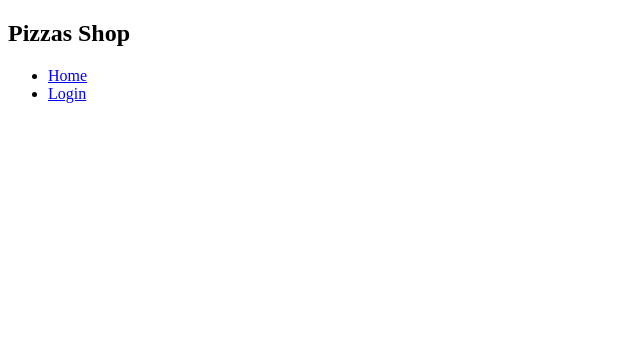
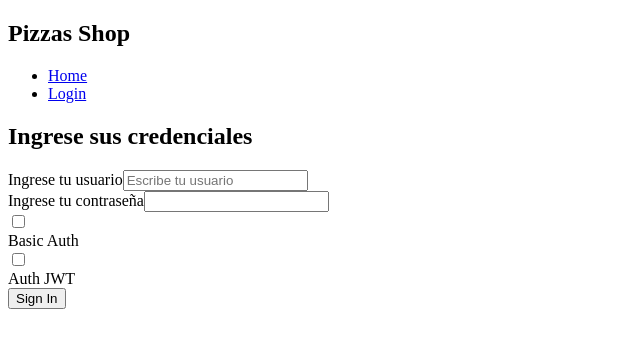
Before and after one commit to imperialesjeremias/Pizza_test_full_stack, a React (Vite) app in the folder client/: page /login in a window 1280 px wide. Shown: the top 348 px of the page, without its empty margins (0-640 px from the left). Built offline with nearby package versions, Linux system fonts and the light colour scheme.

Commit message:
login, authslice, store

```diff
--- a/client/App.jsx
+++ b/client/App.jsx
@@ -1,16 +1,18 @@
-import {Routes, Route} from 'react-router-dom';
-import Navbar from './src/components/Navbar';
-import Home from './src/pages/Home';
+import { Routes, Route } from "react-router-dom";
+import Navbar from "./src/components/Navbar";
+import Home from "./src/pages/Home";
+import { Login } from "./src/pages/Login";
 
 function App() {
-    return(
-        <>
-        <Navbar/>
-         <Routes>
-            <Route to="/" element={Home}/>
-         </Routes>
-        </>
-    )
+  return (
+    <>
+      <Navbar />
+      <Routes>
+        <Route path="/" element={Home} />
+        <Route path="/login" element={<Login />} />
+      </Routes>
+    </>
+  );
 }
 
 export default App;
--- a/client/main.jsx
+++ b/client/main.jsx
@@ -1,12 +1,16 @@
-import ReactDOM  from "react-dom/client";
+import ReactDOM from "react-dom/client";
 import React from "react";
 import App from "./App";
 import { BrowserRouter } from "react-router-dom";
+import { Provider } from "react-redux";
+import { store } from "./src/app/store";
 
-ReactDOM.createRoot(document.getElementById('app')).render(
+ReactDOM.createRoot(document.getElementById("app")).render(
   <React.StrictMode>
-    <BrowserRouter>
-    <App/>
-    </BrowserRouter>
+    <Provider store={store}>
+      <BrowserRouter>
+        <App />
+      </BrowserRouter>
+    </Provider>
   </React.StrictMode>
 );
--- a/client/src/app/store.js
+++ b/client/src/app/store.js
@@ -0,0 +1,8 @@
+import { configureStore } from "@reduxjs/toolkit";
+import authReducer from "../feactures/auth/authSlice"
+
+export const store = configureStore({
+    reducer: {
+        auth: authReducer
+    }
+});
--- a/client/src/feactures/auth/authSlice.js
+++ b/client/src/feactures/auth/authSlice.js
@@ -15,6 +15,67 @@ export const loginBasic = createAsyncThunk("auth/basicLogin", async (user) => {
 const authSlice = createSlice({
     name: "auth",
     initialState: {
-        token: localStorage.getItem("token") || null
-    }
-})
+        token: localStorage.getItem("token") || null,
+        basicToken: localStorage.getItem("basicToken") || null,
+        user: JSON.parse(localStorage.getItem("user")) || null,
+        isAuth: localStorage.getItem("isAuth") === "true" ? true : false,
+    },
+    reducers: {
+        setAuthData: (state, action) => {
+
+            state.token = action.payload.accessToken;
+            state.user = action.payload.user;
+            state.isAuth = true;
+            const { password, ...userWiwhoutPassword } = action.payload.user;
+            localStorage.setItem("token", action.payload.accessToken);
+            localStorage.setItem("user", JSON.stringify(userWiwhoutPassword));
+            localStorage.setItem("isAuth", "true");
+        },
+        setAuthBasic: (state, action) => {
+            state.basicToken = action.payload.token;
+            state.user = action.payload.user;
+            state.isAuth = true;
+
+            localStorage.setItem("basicToken", action.payload.token);
+            localStorage.setItem("user", JSON.stringify(action.payload.user));
+            localStorage.setItem("isAuth", "true");
+        },
+        logout: (state) => {
+            state.token = "";
+            state.user = null;
+            state.isAuth = false;
+
+            localStorage.removeItem("token");
+            localStorage.removeItem("basicToken");
+            localStorage.removeItem("user");
+            localStorage.removeItem("isAuth");
+        },
+    },
+    extraReducers: (builder) => {
+        builder
+            .addCase(login.fulfilled, (state, action) => {
+                console.log("login", action.payload.user)
+                return {
+                    ...state,
+                    token: action.payload.token,
+                    user: action.payload.user,
+                    isAuth: true,
+                }
+            })
+            .addCase(login.rejected, (state, action) => {
+
+                return {
+                    ...state,
+                    token: action.payload.token,
+                    user: action.payload.user,
+                    isAuth: true,
+                }
+            })
+            .addCase(loginBasic.rejected, (state, action) => {
+                state.error = action.error.message;
+            })
+    },
+});
+
+export const { setProfile, setAuthData, setAuthBasic, logout} = authSlice.actions;
+export default authSlice.reducer;
--- a/client/src/pages/Login.jsx
+++ b/client/src/pages/Login.jsx
@@ -0,0 +1,127 @@
+import { useState } from "react";
+import { useDispatch } from "react-redux";
+import {
+  login,
+  loginBasic,
+  setAuthData,
+  setAuthBasic,
+} from "../feactures/auth/authSlice";
+import { useNavigate } from "react-router-dom";
+
+export const Login = () => {
+  const [auth, setAuth] = useState("");
+  const [nombre, setNombre] = useState("");
+  const [password, setPassword] = useState("");
+  const navigate = useNavigate();
+  const dispatch = useDispatch();
+
+  const handleAuth = (e) => {
+    setAuth(e.target.value);
+  };
+  const handleUsuarioChange = (e) => {
+    setNombre(e.target.value);
+  };
+  const handlePasswordChange = (e) => {
+    setPassword(e.target.value);
+  };
+
+  const handleLogin = async (e) => {
+    e.preventDefault();
+    if (!auth) {
+      dispatch(console.log("error", "Seleccione el tipo de autenticación"));
+      return;
+    } else if (!nombre || !password) {
+      dispatch(console.log("error", "ingrese usuario y contraseña"));
+      return;
+    } else {
+      try {
+        if (auth === "jwt") {
+          const res = await dispatch(login({ nombre, password }));
+          if (res.error && res.error.code === "ERR_BAD_REQUEST")
+            dispatch(console.log("error", "usuario o contraseña incorrectos"));
+          dispatch(setAuthData(res.payload));
+        } else if (auth === "basic") {
+          const res = await dispatch(loginBasic({ nombre, password }));
+          if (res.error && res.error.code === "ERR_BAD_REQUEST")
+            dispatch(console.log("error", "usuario o contraseña incorrectos"));
+          dispatch(setAuthBasic(res.payload));
+        }
+        navigate("/");
+        dispatch(console.log("Succes", "Usuario autenticado correctamente"));
+      } catch (error) {
+        console.log("error", "internal server error");
+      }
+    }
+  };
+
+  return (
+    <section>
+      <div>
+        <div>
+          <h1>Ingrese sus credenciales</h1>
+          <form>
+            <div>
+              <label htmlFor="email">Ingrese tu usuario</label>
+              <input
+                type="text"
+                name="nombre"
+                placeholder="Escribe tu usuario"
+                onChange={handlePasswordChange}
+                required=""
+              />
+            </div>
+            <div>
+              <label htmlFor="password">Ingrese tu contraseña</label>
+              <input
+                type="password"
+                name="password"
+                onChange={handlePasswordChange}
+                required=""
+              />
+            </div>
+            <div>
+              <div>
+                <div>
+                  <input
+                    type="checkbox"
+                    id="basic-auth"
+                    value="basic"
+                    onChange={handleAuth}
+                    checked={auth === "basic"}
+                    required=""
+                  />
+                </div>
+                <div>
+                  <label htmlFor="basic-auth">Basic Auth</label>
+                </div>
+              </div>
+              <div>
+                <div>
+                  <input
+                    type="checkbox"
+                    value="jwt"
+                    name="auth"
+                    onChange={handleAuth}
+                    checked={auth === "jwt"}
+                    required=""
+                  />
+                </div>
+                <div>
+                  <label htmlFor="jwt-auth">Auth JWT</label>
+                </div>
+              </div>
+            </div>
+            <button
+              type="submit"
+              onClick={(e) => {
+                handleLogin(e);
+              }}
+            >
+              Sign In
+            </button>
+          </form>
+        </div>
+      </div>
+    </section>
+  );
+};
```
Also changed, not shown: client/package.json (+5 -5 lines), client/src/feactures/ingredientes/ingredientesSlice.js (added, +7 -0 lines), 1 other file (tests, documents, lock files or other folders).
